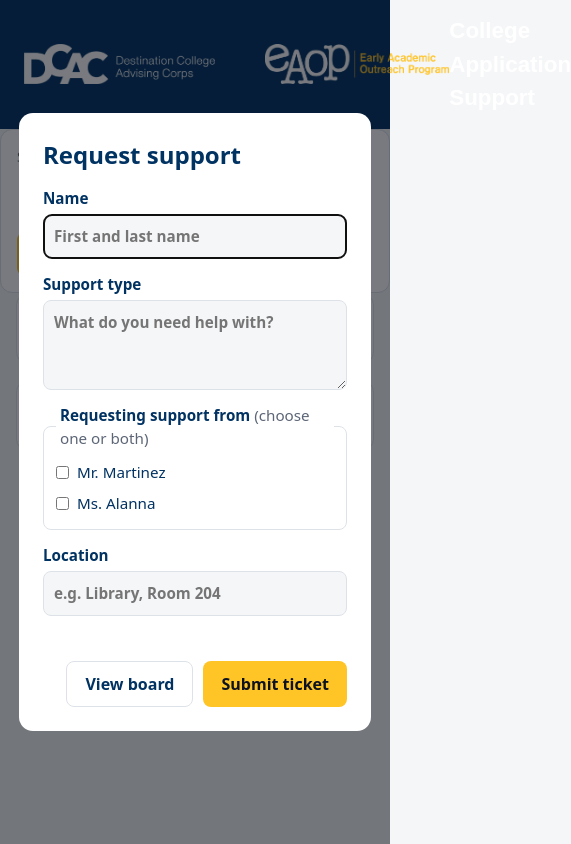
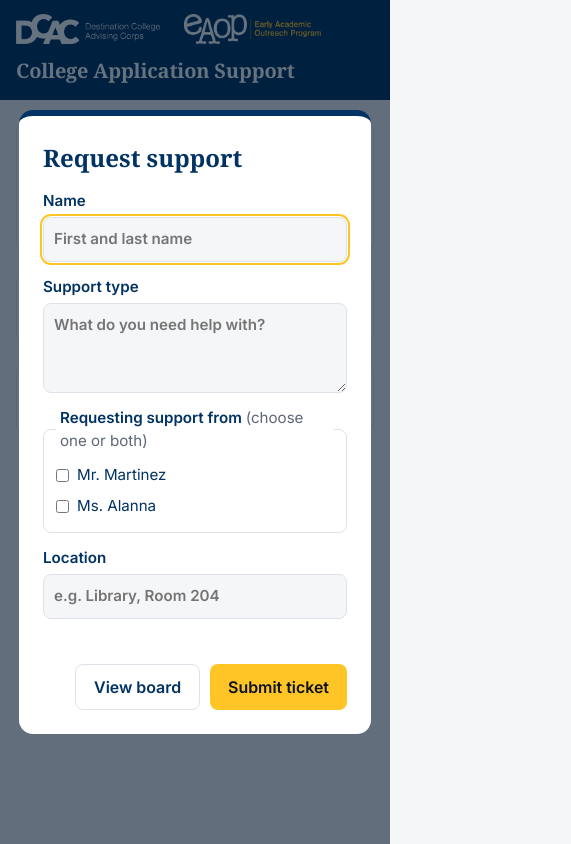
Before and after one commit to nmartinezucb/college-support, a plain HTML site: page index.html in a window 390 px wide. Shown: the whole page, 571 px wide, since content can reach past the window. Drawn offline with Linux system fonts and the light colour scheme; no server answers; a web font is replaced by a local one.

Commit message:
Tidy up branding: fix fonts, header and greeting layout, rename assets
- Apply Inter (body font shorthand was overriding it) and register
  variable weights and italics for Inter and Source Serif
- Use Source Serif for all headings
- Fix stray closing divs in the header, add logo alt text
- Align the greeting bar with the board and put the button on the right
- Stop the header overflowing on phones
- Remove unused .logo/.title rules and undefined variables
- Rename logo and font files to names without spaces or commas
- Use 2-space indentation throughout styles.css

Co-Authored-By: Claude Opus 5.5 <noreply@anthropic.com>
Claude-Session: https://claude.ai/code/session_013McL1XdiLHHQGUguHTkLs7

```diff
--- a/index.html
+++ b/index.html
@@ -4,31 +4,29 @@
 <meta charset="utf-8">
 <meta name="viewport" content="width=device-width, initial-scale=1">
 <title>College Application Support</title>
+<link rel="preload" href="type/Inter.ttf" as="font" type="font/ttf" crossorigin>
 <link rel="stylesheet" href="styles.css">
 </head>
 <body>
 
-<header>
-  <div class="header">
+<header class="header">
   <div class="header-left">
     <div class="logo-img">
-                <img src="logo/DCAC all white.png">
-                <img src="logo/eaop white.png">
+      <img src="logo/dcac-white.png" alt="Destination College Advising Corps">
+      <img src="logo/eaop-white.png" alt="Early Academic Outreach Program">
     </div>
   </div>
   <div class="header-right">
     <h1>College Application Support</h1>
   </div>
-        </div>
-    </div>
 </header>
 
 <div class="newTicket">
+  <div>
     <div class="sub">Submit a ticket and watch its status here.</div>
     <div class="status-line" id="statusLine">Loading tickets…</div>
-  <div>
+  </div>
   <button id="newTicketBtn">New ticket</button>
-  </div>
 </div>
 
 <main>
--- a/styles.css
+++ b/styles.css
@@ -1,24 +1,31 @@
 /* ==========================================================================
    College Application Support: ticket form and status board
+   DCAC / EAOP branding: navy header, gold accent, Inter + Source Serif
    ========================================================================== */
 
 /* ---------- Colors (light mode) ---------- */
 
 :root {
+  /* Brand */
+  --headersurface: #003262; /* navy header bar */
+  --header-text: #fff;
+  --accent: #ffc426;        /* gold: buttons, highlights */
+  --accent-text: #0d1220;   /* text on gold */
+
+  /* Page */
   --bg: #f5f6f8;
-  --headersurface: #003262;
   --card: #fff;
   --text: #003262;
   --muted: #5d6677;
   --line: #dde1e8;
-  --accent: #FFC426;
-  --accent-text: #0d1220;
+
+  /* Status pills */
   --progress: #b26a00;
   --progress-bg: #fff4e0;
   --done: #1d7a43;
   --done-bg: #e5f5eb;
+
   --error: #b42318;
-
 }
 
 /* ---------- Colors (dark mode) ---------- */
@@ -26,31 +33,55 @@
 @media (prefers-color-scheme: dark) {
   :root {
     --bg: #0f1923;
-    --headersurface: #003262;
     --card: #1e222a;
     --text: #e8e0d4;
     --muted: #a0a8b6;
     --line: #333a46;
-    --accent: #FFC426;
-    --accent-text: #0d1220;
+
     --progress: #f0b24d;
     --progress-bg: #3a2c12;
     --done: #5ccf8a;
     --done-bg: #143222;
+
     --error: #ff8a80;
   }
 }
 
-/* ---------- Type ---------- */
+/* ---------- Fonts ---------- */
+
+/* Variable fonts: one file covers every weight from 100 to 900 */
 @font-face {
-    font-family: Inter;
-    src: url(type/Inter-VariableFont_opsz\,wght.ttf);
+  font-family: "Inter";
+  src: url("type/Inter.ttf") format("truetype");
+  font-weight: 100 900;
+  font-style: normal;
+  font-display: swap;
 }
 
 @font-face {
-    font-family: 'Source Serif';
-    src: url(type/SourceSerif4-VariableFont_opsz\,wght.ttf);
+  font-family: "Inter";
+  src: url("type/Inter-Italic.ttf") format("truetype");
+  font-weight: 100 900;
+  font-style: italic;
+  font-display: swap;
 }
+
+@font-face {
+  font-family: "Source Serif";
+  src: url("type/SourceSerif4.ttf") format("truetype");
+  font-weight: 200 900;
+  font-style: normal;
+  font-display: swap;
+}
+
+@font-face {
+  font-family: "Source Serif";
+  src: url("type/SourceSerif4-Italic.ttf") format("truetype");
+  font-weight: 200 900;
+  font-style: italic;
+  font-display: swap;
+}
+
 /* ---------- Base ---------- */
 
 * {
@@ -58,44 +89,35 @@
 }
 
 body {
-  font-family: 'Inter', sans-serif;
   margin: 0;
-  font: 16px/1.5 system-ui, -apple-system, "Segoe UI", sans-serif;
+  font: 16px/1.5 "Inter", system-ui, -apple-system, "Segoe UI", sans-serif;
   background: var(--bg);
   color: var(--text);
 }
 
-/* ---------- Header ---------- */
+/* Headings use the serif brand face */
+h1,
+h2 {
+  font-family: "Source Serif", Georgia, serif;
+}
 
+/* ---------- Header (navy bar with logos) ---------- */
 
 .header {
-    font-family: 'Source Serif', sans-serif;
   display: flex;
+  flex-wrap: wrap;
+  gap: 12px 24px;
   align-items: center;
   justify-content: space-between;
   padding: 14px 24px;
   background: var(--headersurface);
-    border-bottom: 1px solid var(--border);
-    z-index: 1000;
-    flex-shrink: 0
 }
 
-.header-left {
+.header-left,
+.header-right {
   display: flex;
   align-items: center;
-    gap: 12px
-}
-
-.logo {
-    width: 32px;
-    height: 32px;
-    background: var(--accent);
-    border-radius: 8px;
-    display: flex;
-    align-items: center;
-    justify-content: center;
-    font-size: 16px;
-    box-shadow: 0 0 16px var(--accent-glow)
+  gap: 12px;
 }
 
 .logo-img {
@@ -105,42 +127,60 @@ body {
 }
 
 .logo-img img {
+  display: block;
   height: 40px;
   width: auto;
-    display: block;
   object-fit: contain;
-}
-
-.title {
-    font-family: 'Source Serif';
-    font-size: 24px;
-    font-weight: 400;
-    color: var(--text);
-    letter-spacing: -0.02em
-}
-
-.header-right {
-    font-family: 'Source Serif', sans-serif;
-    display: flex;
-    align-items: center;
-    gap: 12px
 }
 
 h1 {
   margin: 0;
-  font-size: 1.4rem;
-  color: #fff
+  color: var(--header-text);
+  font-size: 1.5rem;
+  font-weight: 600;
+  letter-spacing: -0.01em;
+}
+
+/* Smaller logos and title on phones */
+@media (max-width: 700px) {
+  .header {
+    padding: 14px 16px;
+  }
+
+  .logo-img {
+    gap: 24px;
+  }
+
+  .logo-img img {
+    height: 30px;
+  }
+
+  h1 {
+    font-size: 1.25rem;
+  }
+}
+
+/* ---------- Greeting bar (intro text + New ticket button) ---------- */
+
+.newTicket {
+  width: min(1068px, calc(100% - 32px));
+  margin: 20px auto 16px;
+  padding: 16px;
+  display: flex;
+  flex-wrap: wrap;
+  gap: 12px 16px;
+  align-items: center;
+  justify-content: space-between;
+  background: var(--card);
+  border: 1px solid var(--line);
+  border-radius: 12px;
 }
 
 .sub {
-  color: var(--muted);
-  font-size: 0.9rem;
+  font-weight: 600;
 }
 
 .status-line {
-  max-width: 1100px;
-  margin: 0 auto;
-  padding: 0 16px 12px;
   color: var(--muted);
   font-size: 0.85rem;
 }
@@ -156,6 +196,10 @@ button {
   font: inherit;
   font-weight: 600;
   cursor: pointer;
+}
+
+button:hover {
+  filter: brightness(0.95);
 }
 
 button.secondary {
@@ -198,12 +242,16 @@ main {
 .column h2 {
   margin: 0 0 12px;
   display: flex;
+  align-items: baseline;
   justify-content: space-between;
-  font-size: 1.05rem;
+  font-size: 1.2rem;
+  font-weight: 600;
 }
 
 .count {
   color: var(--muted);
+  font-family: "Inter", system-ui, sans-serif;
+  font-size: 1rem;
   font-weight: 400;
 }
 
@@ -211,30 +259,6 @@ main {
   color: var(--muted);
   font-style: italic;
 }
-
-/* New Ticket Greeting */
-
-.newTicket {
-  max-width: 1100px;
-  margin: 0 auto;
-  padding: 0 16px 40px;
-  display: grid;
-  grid-template-columns: 1fr;
-  gap: 16px;
-  min-width: 0;
-  padding: 16px;
-  background: var(--card);
-  border: 1px solid var(--line);
-  border-radius: 12px;
-}
-
-/* Stack the columns on phones */
-@media (max-width: 700px) {
-  main {
-    grid-template-columns: 1fr;
-  }
-}
-
 
 /* ---------- Ticket cards ---------- */
 
@@ -245,9 +269,9 @@ main {
   border-radius: 10px;
 }
 
-/* Highlights tickets submitted from this browser */
+/* Highlights tickets submitted from this browser with a gold stripe */
 .ticket.mine {
-  outline: 2px solid var(--accent);
+  border-left: 4px solid var(--accent);
 }
 
 .ticket-top {
@@ -302,13 +326,14 @@ dialog {
   width: min(480px, calc(100vw - 32px));
   padding: 0;
   border: 0;
+  border-top: 6px solid var(--headersurface);
   border-radius: 14px;
   background: var(--card);
   color: var(--text);
 }
 
 dialog::backdrop {
-  background: rgba(10, 14, 22, 0.55);
+  background: rgba(0, 20, 40, 0.6);
 }
 
 form {
@@ -319,6 +344,8 @@ form {
 
 form h2 {
   margin: 0;
+  font-size: 1.5rem;
+  font-weight: 600;
 }
 
 label {
@@ -339,6 +366,12 @@ textarea {
   color: var(--text);
   font: inherit;
   resize: vertical;
+}
+
+input:focus,
+textarea:focus {
+  outline: 2px solid var(--accent);
+  outline-offset: 1px;
 }
 
 /* Adviser checkboxes (Mr. Martinez / Ms. Alanna) */
```
Also changed, not shown: logo/dcac-white.png (renamed from logo/DCAC all white.png), logo/eaop-white.png (renamed from logo/eaop white.png), type/Inter-Italic.ttf (renamed from type/Inter-Italic-VariableFont_opsz,wght.ttf), type/Inter.ttf (renamed from type/Inter-VariableFont_opsz,wght.ttf), type/OFL-Inter.txt (renamed from type/OFL.txt), type/SourceSerif4-Italic.ttf (renamed from type/SourceSerif4-Italic-VariableFont_opsz,wght.ttf), 3 other files. Lines whose indentation alone changed are shown as unchanged.
